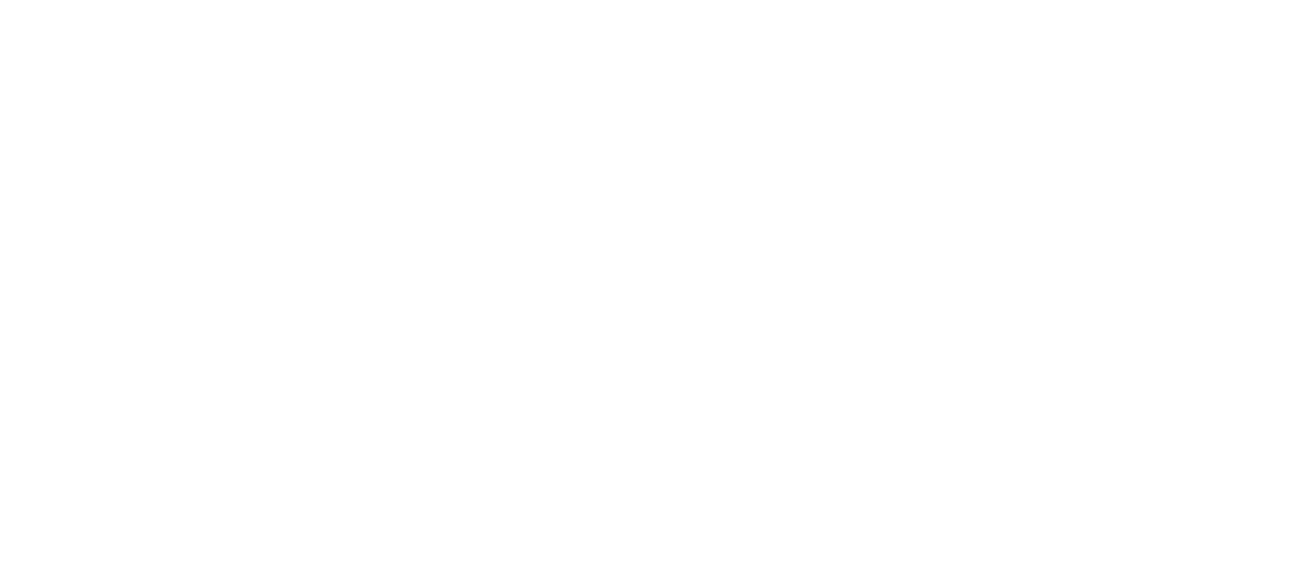
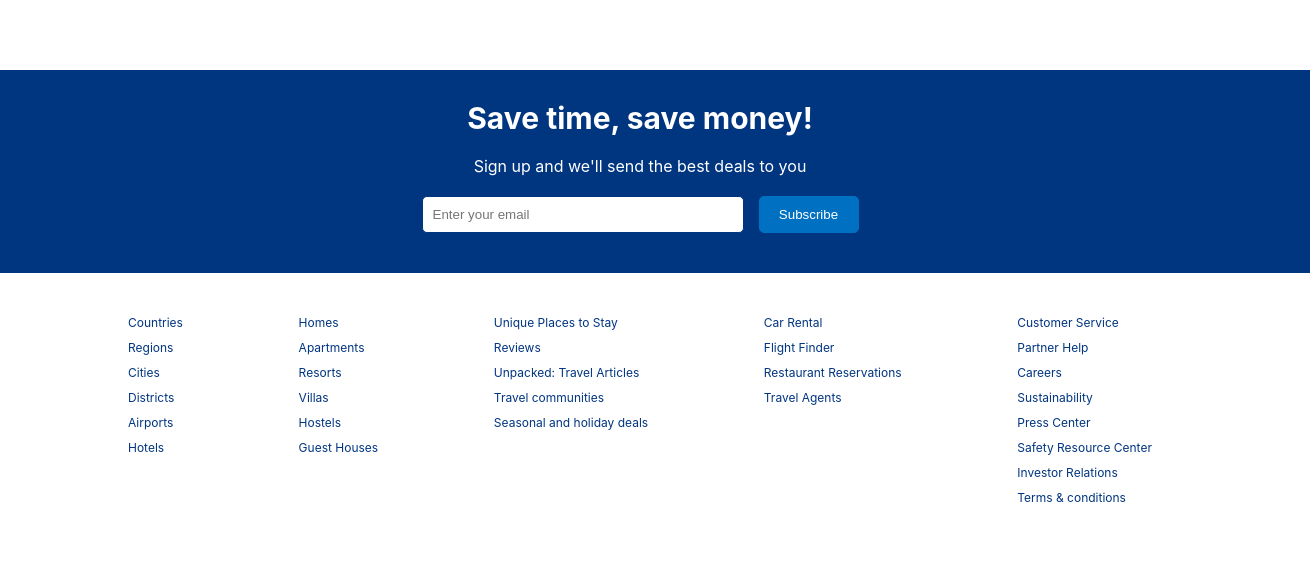
Before and after one commit to MalshanPerera/hotel-booking-system-frontend, a React (Create React App) app: page / in a window 1280 px wide. Shown: the part 1496-2073 px from the top of the page, 1310 px wide, since content can reach past the window. Before the commit the page ends 1486 px from the top, so only its background shows below. Built offline with nearby package versions, Linux system fonts and the light colour scheme; the HTML template or start-up script is replaced by a standard one.

Commit message:
Email Container and Footer

```diff
--- /dev/null
+++ b/src/components/emailContainer/EmailContainer.module.scss
@@ -0,0 +1,37 @@
+.mailContainer {
+  width: 100%;
+  margin-top: 50px;
+  padding: 30px;
+  display: flex;
+  flex-direction: column;
+  justify-content: center;
+  align-items: center;
+  background-color: #003580;
+  color: white;
+  gap: 20px;
+}
+
+.mailTitle {
+  font-size: 30px;
+  font-weight: bold;
+}
+
+.mailInputContainer > input {
+  width: 300px;
+  padding: 10px;
+  border: 1px solid #003580;
+  border-radius: 5px;
+  margin-bottom: 10px;
+}
+
+.mailInputContainer > button {
+  width: 100px;
+  padding: 10px;
+  border: 1px solid #0071c2;
+  border-radius: 5px;
+  background-color: #0071c2;
+  color: white;
+  cursor: pointer;
+  margin-left: 15px;
+  font-weight: 500;
+}
--- /dev/null
+++ b/src/components/emailContainer/EmailContainer.tsx
@@ -0,0 +1,18 @@
+import styles from './EmailContainer.module.scss';
+
+const EmailContainer = () => {
+  return (
+    <div className={styles.mailContainer}>
+      <div className={styles.mailTitle}>Save time, save money!</div>
+      <span className={styles.mailDescription}>
+        Sign up and we'll send the best deals to you
+      </span>
+      <div className={styles.mailInputContainer}>
+        <input type='text' placeholder='Enter your email' />
+        <button>Subscribe</button>
+      </div>
+    </div>
+  );
+};
+
+export default EmailContainer;
--- /dev/null
+++ b/src/components/footer/Footer.module.scss
@@ -0,0 +1,12 @@
+.footer {
+  width: 100%;
+  width: 1024px;
+  font-size: 12px;
+}
+
+.fLists {
+  width: 100%;
+  display: flex;
+  justify-content: space-between;
+  margin-bottom: 50px;
+}
--- /dev/null
+++ b/src/components/footer/Footer.tsx
@@ -0,0 +1,63 @@
+import FooterItem from '../footerItemList/FooterItemList';
+import styles from './Footer.module.scss';
+
+const Footer = () => {
+  return (
+    <div className={styles.footer}>
+      <div className={styles.fLists}>
+        <FooterItem
+          items={[
+            'Countries',
+            'Regions',
+            'Cities',
+            'Districts',
+            'Airports',
+            'Hotels',
+          ]}
+        />
+        <FooterItem
+          items={[
+            'Homes',
+            'Apartments',
+            'Resorts',
+            'Villas',
+            'Hostels',
+            'Guest Houses',
+          ]}
+        />
+        <FooterItem
+          items={[
+            'Unique Places to Stay',
+            'Reviews',
+            'Unpacked: Travel Articles',
+            'Travel communities',
+            'Seasonal and holiday deals',
+          ]}
+        />
+        <FooterItem
+          items={[
+            'Car Rental',
+            'Flight Finder',
+            'Restaurant Reservations',
+            'Travel Agents',
+          ]}
+        />
+        <FooterItem
+          items={[
+            'Customer Service',
+            'Partner Help',
+            'Careers',
+            'Sustainability',
+            'Press Center',
+            'Safety Resource Center',
+            'Investor Relations',
+            'Terms & conditions',
+          ]}
+        />
+      </div>
+      <div className='fText'>Copyright © 2022 Lamabooking.</div>
+    </div>
+  );
+};
+
+export default Footer;
--- /dev/null
+++ b/src/components/footerItemList/FooterItemList.module.scss
@@ -0,0 +1,10 @@
+.fList {
+  list-style: none;
+  padding: 0;
+}
+
+.fListItem {
+  margin-bottom: 10px;
+  color: #003580;
+  cursor: pointer;
+}
--- /dev/null
+++ b/src/components/footerItemList/FooterItemList.tsx
@@ -0,0 +1,21 @@
+import styles from './FooterItemList.module.scss';
+
+interface FooterItemListProps {
+  items: string[];
+}
+
+const FooterItems = ({ items }: FooterItemListProps) => {
+  return (
+    <ul className={styles.fList}>
+      {items.map((item, index) => {
+        return (
+          <li className={styles.fListItem} key={index}>
+            {item}
+          </li>
+        );
+      })}
+    </ul>
+  );
+};
+
+export default FooterItems;
--- a/src/pages/home/Home.tsx
+++ b/src/pages/home/Home.tsx
@@ -1,5 +1,7 @@
+import EmailContainer from '../../components/emailContainer/EmailContainer';
 import Featured from '../../components/featured/Featured';
 import FeaturedProperty from '../../components/featuredProperty/FeaturedProperty';
+import Footer from '../../components/footer/Footer';
 import Header from '../../components/header/Header';
 import Navbar from '../../components/navbar/Navbar';
 import Property from '../../components/property/Property';
@@ -16,6 +18,8 @@
         <Property />
         <h1 className={styles.homeTitle}>Homes guests love</h1>
         <FeaturedProperty />
+        <EmailContainer />
+        <Footer />
       </div>
     </div>
   );
```
